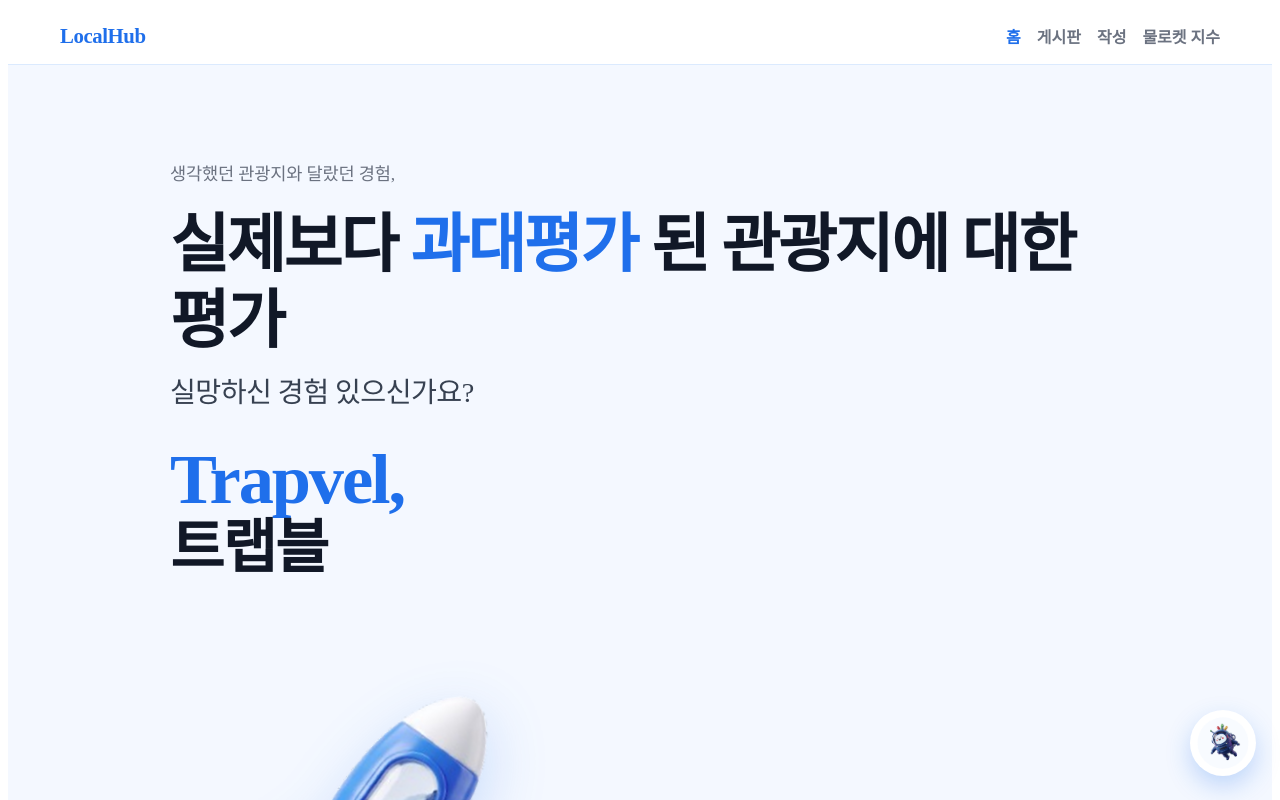
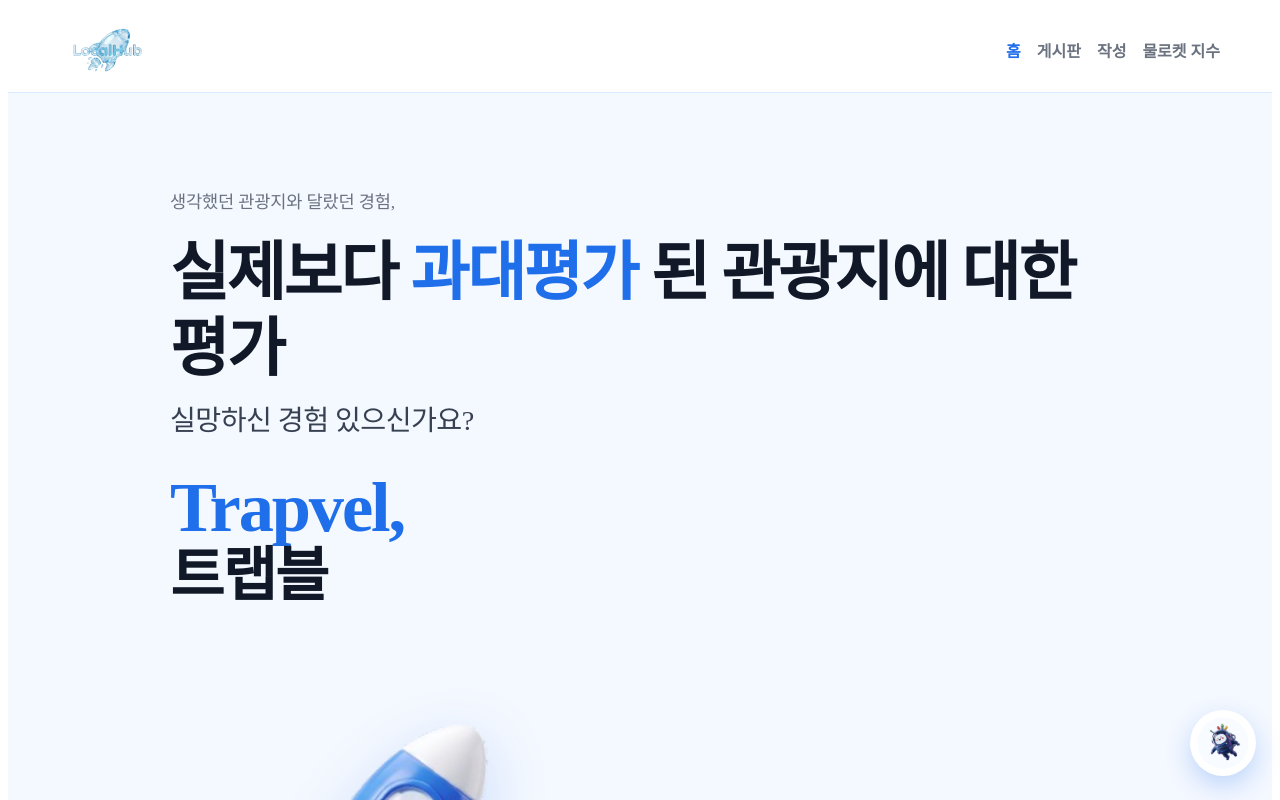
Before and after one commit to YnH10/localhub_frontend, a Vue app: page / in a window 1280 px wide. Shown: the top 800 px of the page. Built offline with nearby package versions, Linux system fonts and the light colour scheme.

Commit message:
로고 이미지 업데이트

```diff
--- a/src/components/AppHeader.vue
+++ b/src/components/AppHeader.vue
@@ -2,7 +2,11 @@
   <header class="app-header">
     <div class="app-header__inner">
       <RouterLink to="/" class="app-header__logo">
-        LocalHub
+        <img
+          src="/images/localhub-logo.png"
+          alt="LocalHub"
+          class="app-header__logo-image"
+        />
       </RouterLink>
 
       <nav class="app-header__nav" aria-label="주요 메뉴">
@@ -15,11 +19,7 @@
   </header>
 </template>
 
-<script setup>
-</script>
-
 <style scoped>
-/* 물로켓 콘셉트 파란 계열 토큰 */
 .app-header {
   --color-primary: #1f6feb;
   --color-primary-hover: #1558b0;
@@ -47,11 +47,15 @@
 }
 
 .app-header__logo {
-  color: var(--color-primary);
-  font-size: 1.3rem;
-  font-weight: 800;
-  letter-spacing: -0.02em;
+  display: inline-flex;
+  align-items: center;
   text-decoration: none;
+}
+
+.app-header__logo-image {
+  height: 52px;
+  width: auto;
+  display: block;
 }
 
 .app-header__nav {
```
Also changed, not shown: public/images/localhub-logo.png (added), 1 other file (tests, documents, lock files or other folders).
